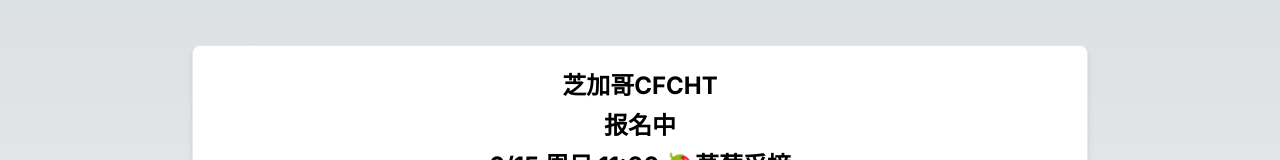
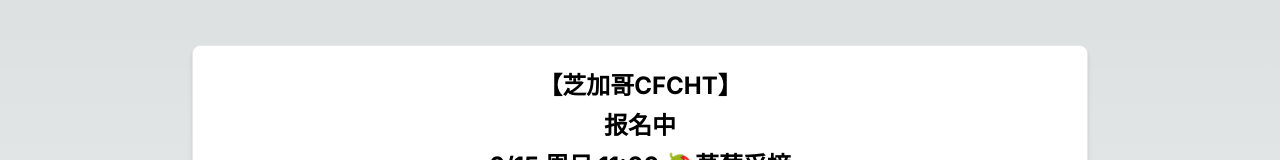
Before and after one commit to Brack-Wang/nextjs, a Next.js app: page / in a window 1280 px wide. Shown: the part 185-345 px from the top of the page. Built offline with nearby package versions, Linux system fonts and the light colour scheme.

Commit message:
Update page.tsx

```diff
--- a/app/page.tsx
+++ b/app/page.tsx
@@ -15,7 +15,7 @@ export default function Home() {
       </div>
 
       <div className="mt-20 my-12 p-4 md:p-6 max-w-xs md:max-w-2xl lg:max-w-4xl w-full bg-white rounded-lg border border-gray-200 shadow-md dark:bg-gray-800 dark:border-gray-700 text-center">
-        <h2 className="text-2xl font-bold mb-2"> 芝加哥CFCHT </h2>
+        <h2 className="text-2xl font-bold mb-2"> 【芝加哥CFCHT】 </h2>
 
 
 {/* Event Details Replacement Start */}
```
